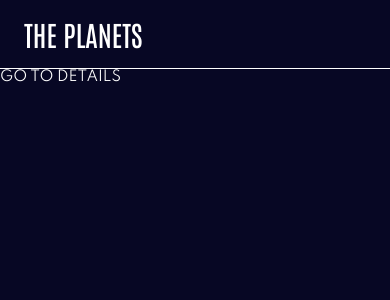
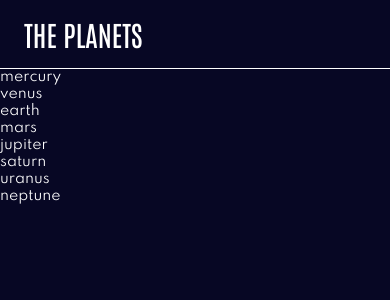
Before and after one commit to marzan999/RN_DevSkill, a React Native app in the folder Planet-App/: screen /Home in a window 390 px wide. Shown: the top 300 px of the page. Built offline with nearby package versions, Linux system fonts and the light colour scheme.

Commit message:
planer name insert

```diff
--- a/Planet-App/App.js
+++ b/Planet-App/App.js
@@ -5,7 +5,6 @@ import { useFonts } from 'expo-font';
 import { typography } from './src/theme/typography';
 import { spacing } from './src/theme/spacing';
 import Text from './src/components/text/text';
-//import Root from './src/screens/Root';
 import { NavigationContainer } from '@react-navigation/native';
 import { createNativeStackNavigator } from '@react-navigation/native-stack';
 import Home from './src/screens/Home';
--- a/Planet-App/src/screens/Home.js
+++ b/Planet-App/src/screens/Home.js
@@ -1,5 +1,5 @@
 import React from 'react'
-import { Pressable, View, StatusBar } from 'react-native'
+import { Pressable, View, StatusBar, FlatList } from 'react-native'
 import { SafeAreaView } from 'react-native-safe-area-context'
 import PlanetHeader from '../components/Planet-header'
 import Text from '../components/text/text'
@@ -137,12 +137,25 @@ const PLANET_LIST = [
 ];
 
 export default function Home({ navigation }) {
+
+    const renderItem = ({ item, index }) => {
+        return (
+            <View>
+                <Text>{item.name}</Text>
+            </View>
+        )
+    }
+
     return (
         <SafeAreaView style={{ backgroundColor: colors.black, flex: 1 }}>
             <PlanetHeader />
-            <Pressable onPress={() => navigation.navigate("Details")}>
-                <Text>GO TO DETAILS</Text>
-            </Pressable>
+
+            <FlatList
+                data={PLANET_LIST}
+                renderItem={renderItem}
+                keyExtractor={(item, index) => item.name}
+            />
+
             <StatusBar barStyle="light-content" />
         </SafeAreaView>
     )
```
